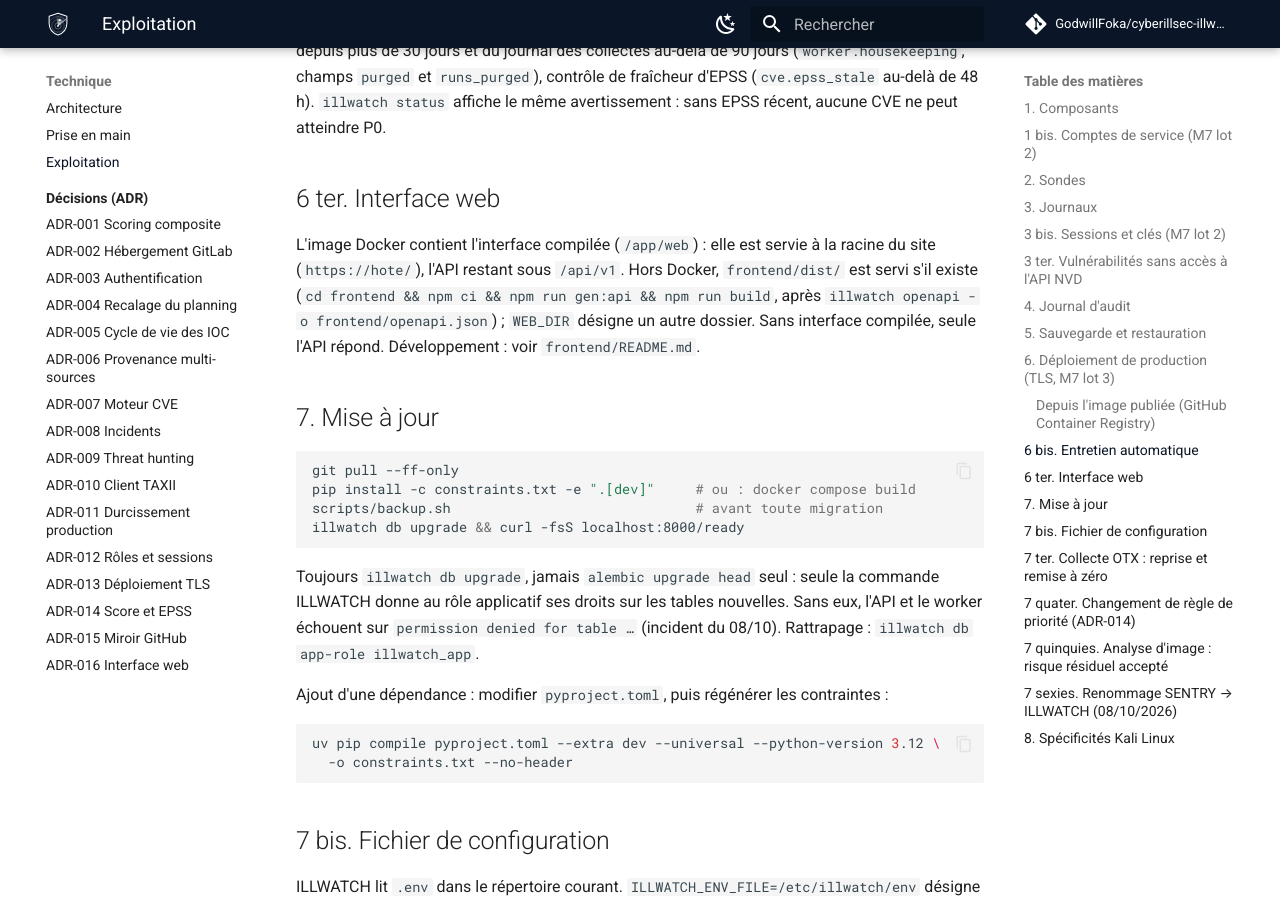
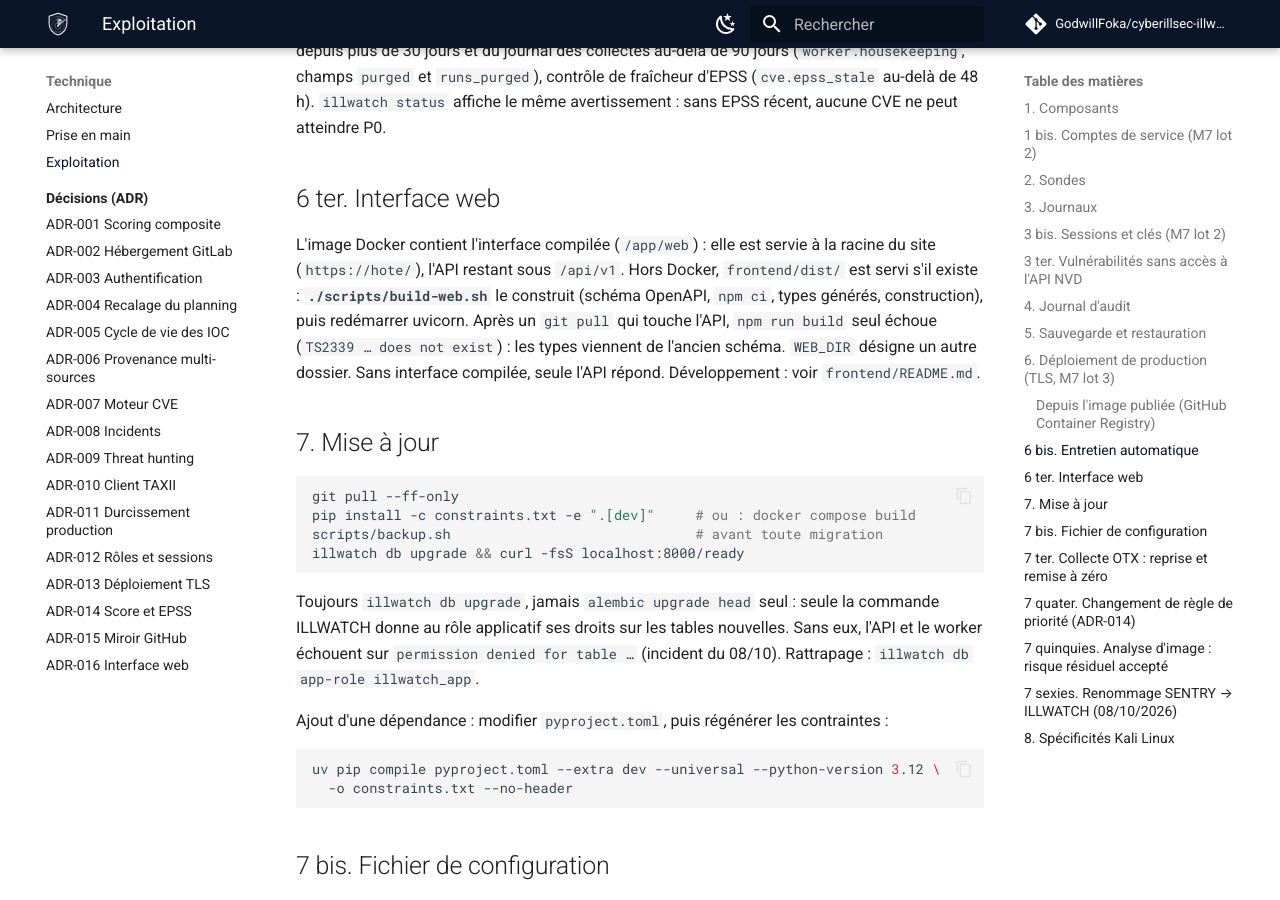
Before and after one commit to GodwillFoka/cyberillsec-illwatch, an MkDocs documentation site: the page built from docs/OPERATIONS.md, in a window 1280 px wide and 900 px high, scrolled down 5159 px. Built offline with MkDocs 1.6.1 and Material for MkDocs 9.7.7, drawn with Linux system fonts in a browser that asks for light colours; comment, search, counter and statistics services are not loaded.

Commit message:
Interface : construction en une commande (scripts/build-web.sh)
npm run build seul, après un git pull qui modifie l'API, compile avec
l'ancien schéma OpenAPI et échoue (TS2339, constaté sur Kali avec
MatchPage). Le script enchaîne schéma, npm ci, types et construction.

Co-Authored-By: Claude Opus 5.5 <noreply@anthropic.com>
Claude-Session: https://claude.ai/code/session_019mR9fmNeD2bahG2RQEiayh

```diff
--- a/docs/OPERATIONS.md
+++ b/docs/OPERATIONS.md
@@ -195,8 +195,10 @@ ne peut atteindre P0.
 
 L'image Docker contient l'interface compilée (`/app/web`) : elle est servie à la racine du site
 (`https://hote/`), l'API restant sous `/api/v1`. Hors Docker, `frontend/dist/` est servi s'il
-existe (`cd frontend && npm ci && npm run gen:api && npm run build`, après
-`illwatch openapi -o frontend/openapi.json`) ; `WEB_DIR` désigne un autre dossier. Sans
+existe : **`./scripts/build-web.sh`** le construit (schéma OpenAPI, `npm ci`, types générés,
+construction), puis redémarrer uvicorn. Après un `git pull` qui touche l'API, `npm run build`
+seul échoue (`TS2339 … does not exist`) : les types viennent de l'ancien schéma. `WEB_DIR`
+désigne un autre dossier. Sans
 interface compilée, seule l'API répond. Développement : voir `frontend/README.md`.
 
 ## 7. Mise à jour
```
Also changed, not shown: CHANGELOG.md (+4 -0 lines), frontend/README.md (+4 -2 lines), 1 other file.
